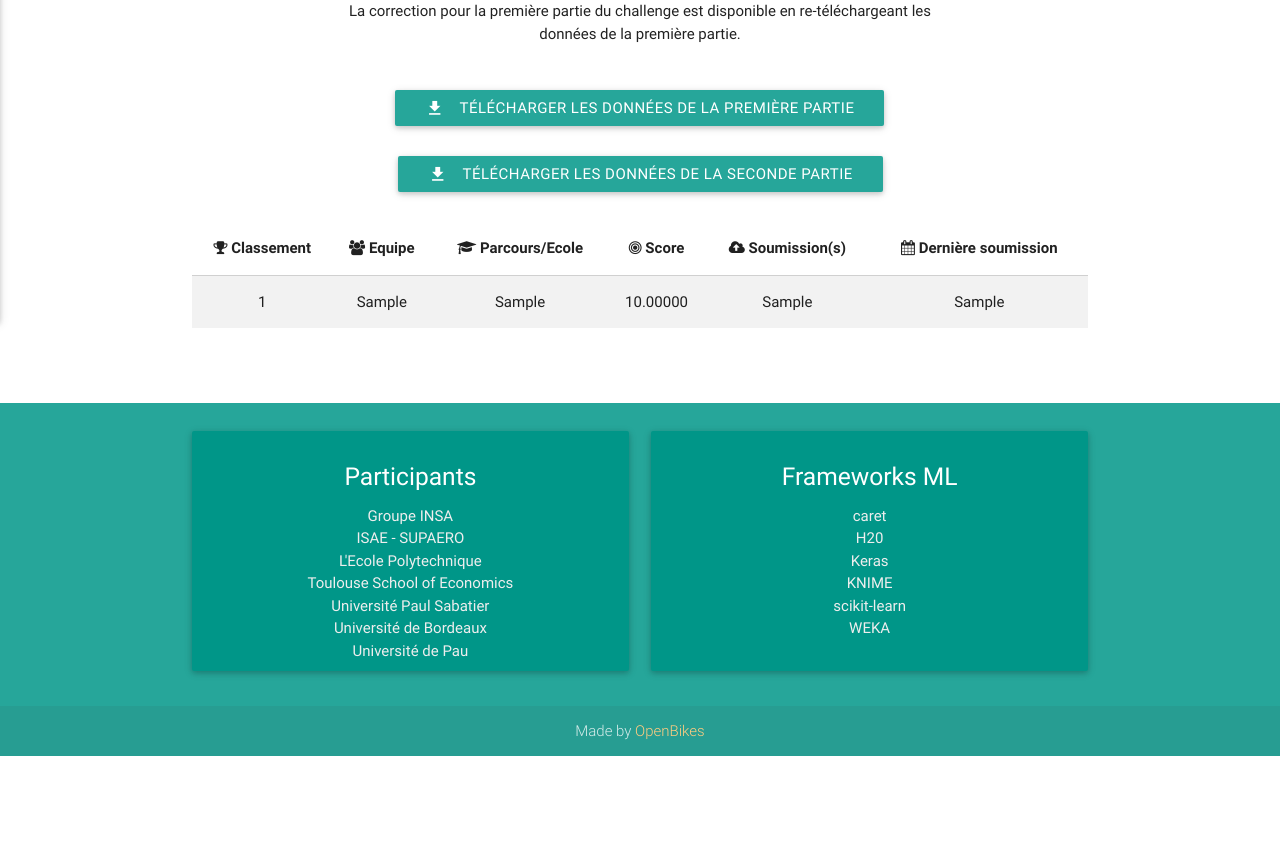
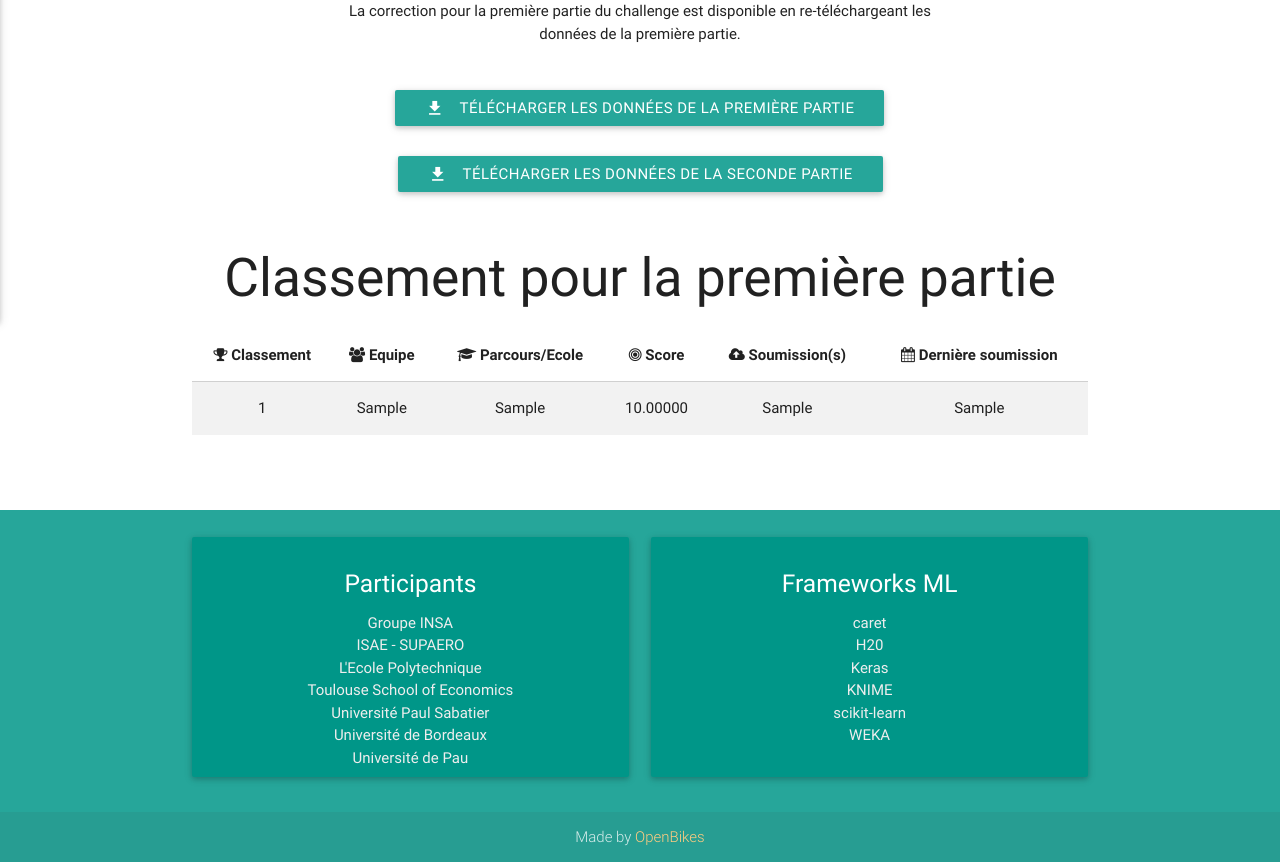
Before and after one commit to OpenBikes/Challenge-2016, a Django app: template public/templates/public/index.html in a window 1280 px wide. Shown: the part 538-1400 px from the top of the page. Before the commit the page ends 1294 px from the top, so only its background shows below. Run offline with Django 3.2, Linux system fonts and the light colour scheme; the template is opened without the code that fills it: most values are stand-ins (such as "Sample title", 1, 10 or a date in 2020); parts of the project's set-up code (start-up, migrations or seed data) failed here and were passed over.

Commit message:
Add title to the index

```diff
--- a/public/templates/public/index.html
+++ b/public/templates/public/index.html
@@ -34,6 +34,9 @@
     </div>
 
     <div class="section">
+
+    <h2 align="center">Classement pour la première partie</h2>
+
       <table class="centered striped responsive-table">
         <thead>
           <tr>
```
